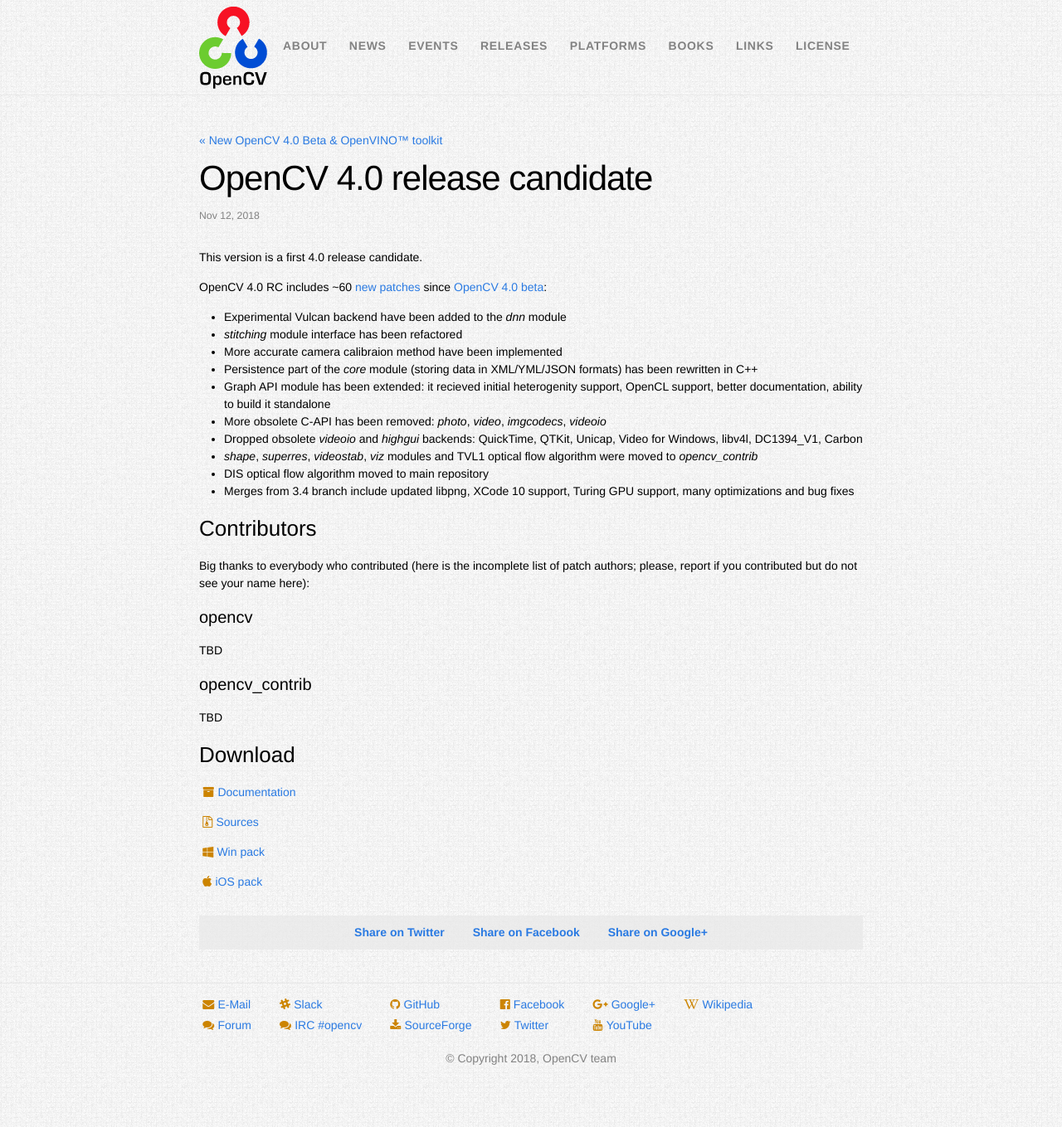
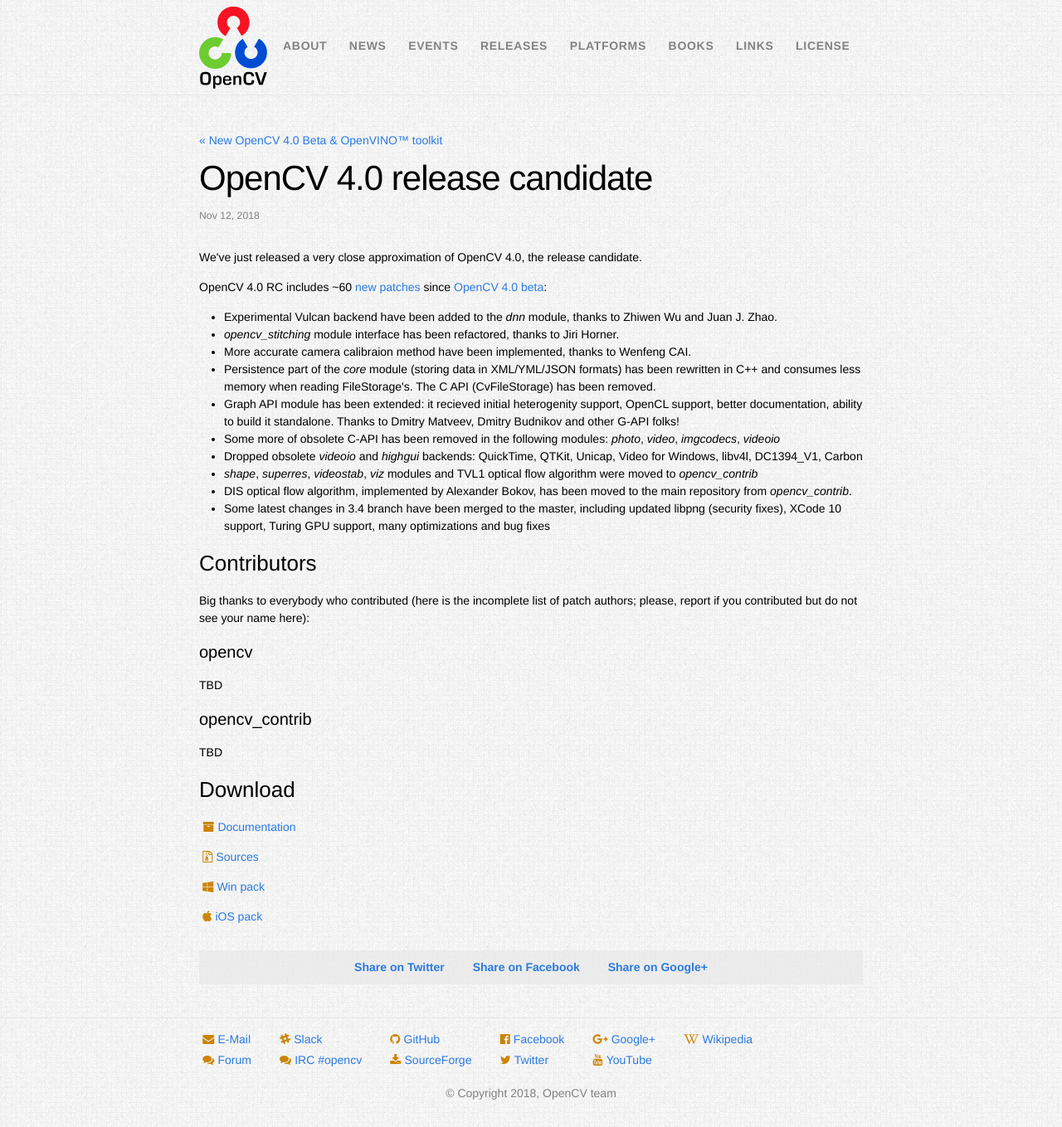
Before and after one commit to opencv-infrastructure/opencv.org, a Jekyll site: the page built from _posts/2018-11-12-opencv-4-0-0-rc.html, in a window 1280 px wide. Shown: the whole page at 83% size. Built offline with Jekyll 4.4.1, drawn with Linux system fonts in a browser that asks for light colours.

Commit message:
added credits; a few other stylistic changes

```diff
--- a/_posts/2018-11-12-opencv-4-0-0-rc.html
+++ b/_posts/2018-11-12-opencv-4-0-0-rc.html
@@ -3,24 +3,24 @@
 layout: post
 permalink: opencv-4-0-0-rc.html
 published: true
-short: "OpenCV 4.0 release candidate is ready"
+short: "Getting closer: OpenCV 4.0 release candidate is out"
 title: OpenCV 4.0 release candidate
 ---
 
-<p>This version is a first 4.0 release candidate.</p>
+<p>We've just released a very close approximation of OpenCV 4.0, the release candidate.</p>
 
 <p>OpenCV 4.0 RC includes ~60 <a href="https://github.com/opencv/opencv/pulls?page=1&q=is%3Apr+merged%3A2018-10-17..2018-11-12+base%3Amaster&utf8=%E2%9C%93">new patches</a> since <a href="{{ site.baseurl }}{% link _posts/2018-10-16-opencv-4-0-0-beta.html %}">OpenCV 4.0 beta</a>:
 <ul>
-<li>Experimental Vulcan backend have been added to the <i>dnn</i> module
-<li><i>stitching</i> module interface has been refactored
-<li>More accurate camera calibraion method have been implemented
-<li>Persistence part of the <i>core</i> module (storing data in XML/YML/JSON formats) has been rewritten in C++
-<li>Graph API module has been extended: it recieved initial heterogenity support, OpenCL support, better documentation, ability to build it standalone
-<li>More obsolete C-API has been removed: <i>photo</i>, <i>video</i>, <i>imgcodecs</i>, <i>videoio</i>
+<li>Experimental Vulcan backend have been added to the <i>dnn</i> module, thanks to Zhiwen Wu and Juan J. Zhao.
+<li><i>opencv_stitching</i> module interface has been refactored, thanks to Jiri Horner.
+<li>More accurate camera calibraion method have been implemented, thanks to Wenfeng CAI.
+<li>Persistence part of the <i>core</i> module (storing data in XML/YML/JSON formats) has been rewritten in C++ and consumes less memory when reading FileStorage's. The C API (CvFileStorage) has been removed.
+<li>Graph API module has been extended: it recieved initial heterogenity support, OpenCL support, better documentation, ability to build it standalone. Thanks to Dmitry Matveev, Dmitry Budnikov and other G-API folks!
+<li>Some more of obsolete C-API has been removed in the following modules: <i>photo</i>, <i>video</i>, <i>imgcodecs</i>, <i>videoio</i>
 <li>Dropped obsolete <i>videoio</i> and <i>highgui</i> backends: QuickTime, QTKit, Unicap, Video for Windows, libv4l, DC1394_V1, Carbon
 <li><i>shape</i>, <i>superres</i>, <i>videostab</i>, <i>viz</i> modules and TVL1 optical flow algorithm were moved to <i>opencv_contrib</i>
-<li>DIS optical flow algorithm moved to main repository
-<li>Merges from 3.4 branch include updated libpng, XCode 10 support, Turing GPU support, many optimizations and bug fixes
+<li>DIS optical flow algorithm, implemented by Alexander Bokov, has been moved to the main repository from <i>opencv_contrib</i>.
+<li>Some latest changes in 3.4 branch have been merged to the master, including updated libpng (security fixes), XCode 10 support, Turing GPU support, many optimizations and bug fixes
 </ul>
 
 </p>
```
